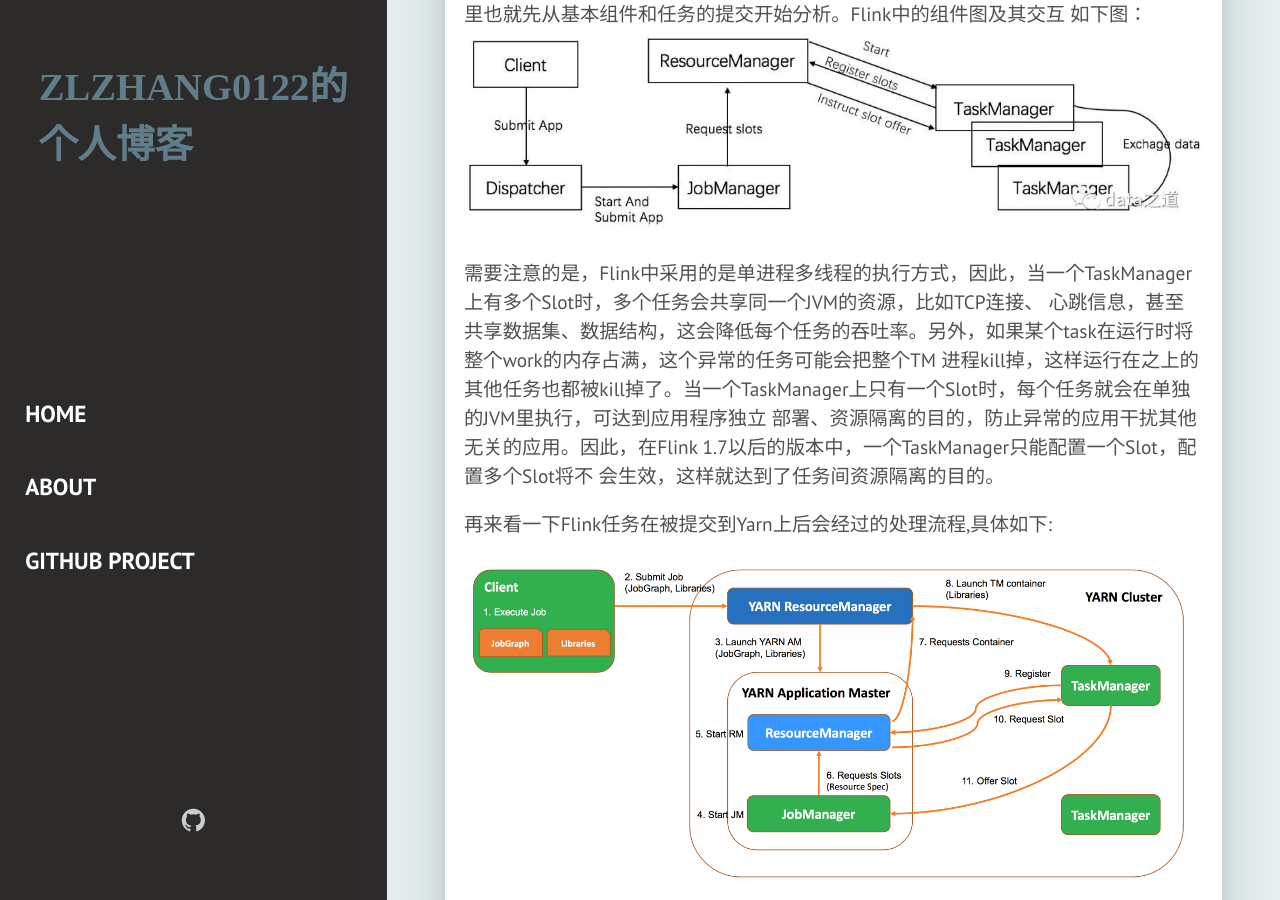
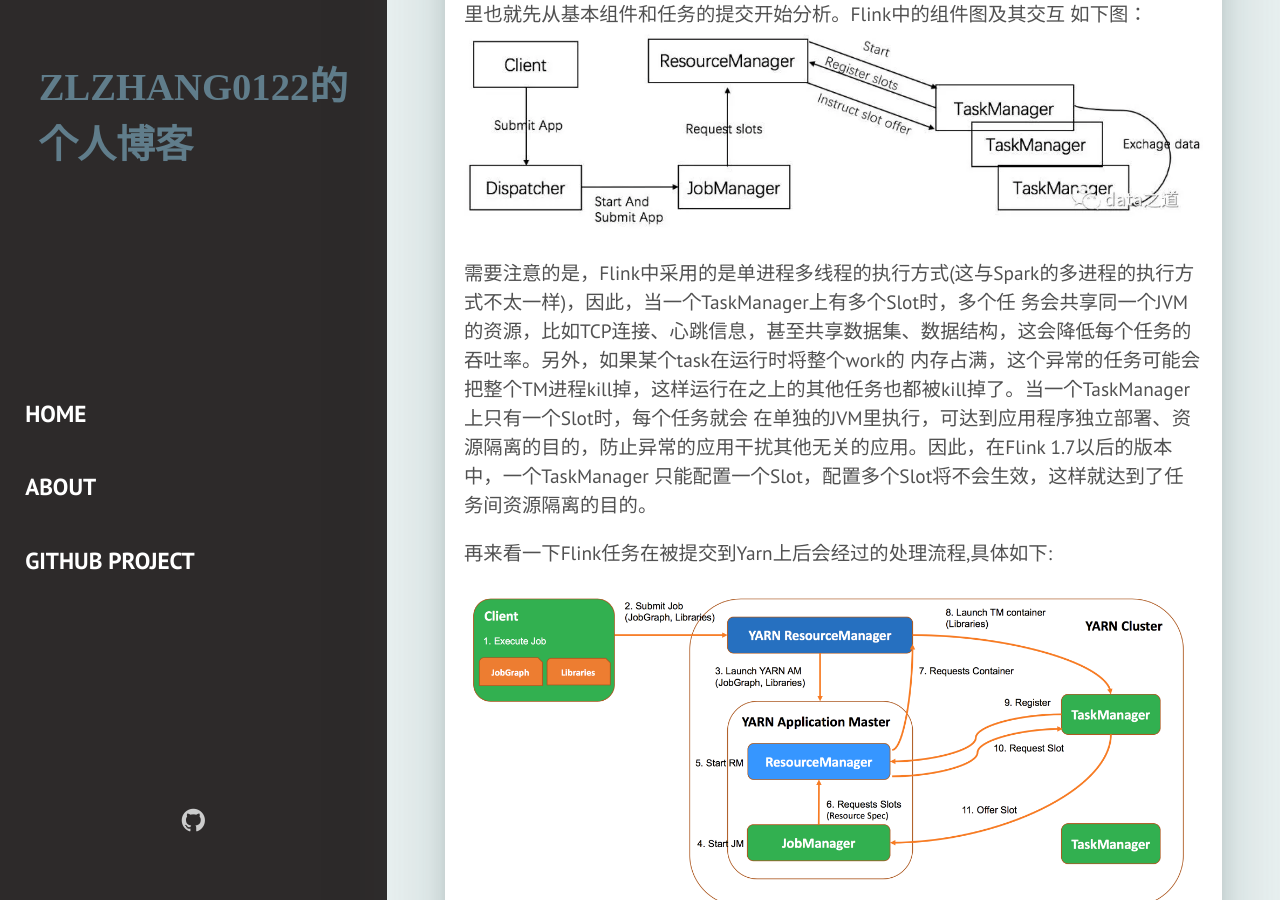
Before and after one commit to zlzhang0122/zlzhang0122.github.io, a Jekyll site: the page built from _posts/2020-02-20-Flink源码阅读1：任务提交.md, in a window 1280 px wide and 900 px high, scrolled down 723 px. Built offline with Jekyll 4.4.1, drawn with Linux system fonts in a browser that asks for light colours; some web fonts are replaced; our own code applies the rules of GitHub Pages for plain Markdown files; comment, search, counter and statistics services are not loaded.

Commit message:
job submit

```diff
--- a/_posts/2020-02-20-Flink源码阅读1：任务提交.md
+++ b/_posts/2020-02-20-Flink源码阅读1：任务提交.md
@@ -13,11 +13,11 @@
 如下图：
 ![Flink组件](../assets/img/flink/flinkcomponent.png "Flink组件")
 
-需要注意的是，Flink中采用的是单进程多线程的执行方式，因此，当一个TaskManager上有多个Slot时，多个任务会共享同一个JVM的资源，比如TCP连接、
-心跳信息，甚至共享数据集、数据结构，这会降低每个任务的吞吐率。另外，如果某个task在运行时将整个work的内存占满，这个异常的任务可能会把整个TM
-进程kill掉，这样运行在之上的其他任务也都被kill掉了。当一个TaskManager上只有一个Slot时，每个任务就会在单独的JVM里执行，可达到应用程序独立
-部署、资源隔离的目的，防止异常的应用干扰其他无关的应用。因此，在Flink 1.7以后的版本中，一个TaskManager只能配置一个Slot，配置多个Slot将不
-会生效，这样就达到了任务间资源隔离的目的。
+需要注意的是，Flink中采用的是单进程多线程的执行方式(这与Spark的多进程的执行方式不太一样)，因此，当一个TaskManager上有多个Slot时，多个任
+务会共享同一个JVM的资源，比如TCP连接、心跳信息，甚至共享数据集、数据结构，这会降低每个任务的吞吐率。另外，如果某个task在运行时将整个work的
+内存占满，这个异常的任务可能会把整个TM进程kill掉，这样运行在之上的其他任务也都被kill掉了。当一个TaskManager上只有一个Slot时，每个任务就会
+在单独的JVM里执行，可达到应用程序独立部署、资源隔离的目的，防止异常的应用干扰其他无关的应用。因此，在Flink 1.7以后的版本中，一个TaskManager
+只能配置一个Slot，配置多个Slot将不会生效，这样就达到了任务间资源隔离的目的。
 
 再来看一下Flink任务在被提交到Yarn上后会经过的处理流程,具体如下:
 ![Flink提交到yarn](../assets/img/flink/flinkyarnsubmit.png "Flink提交到yarn")
```
